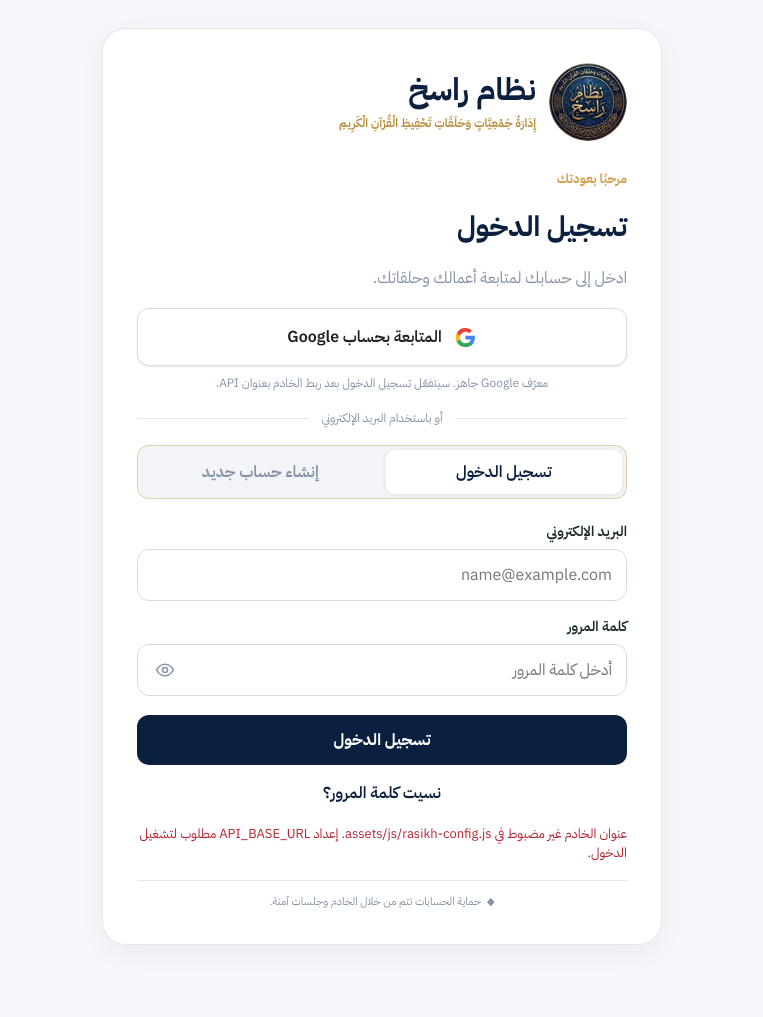
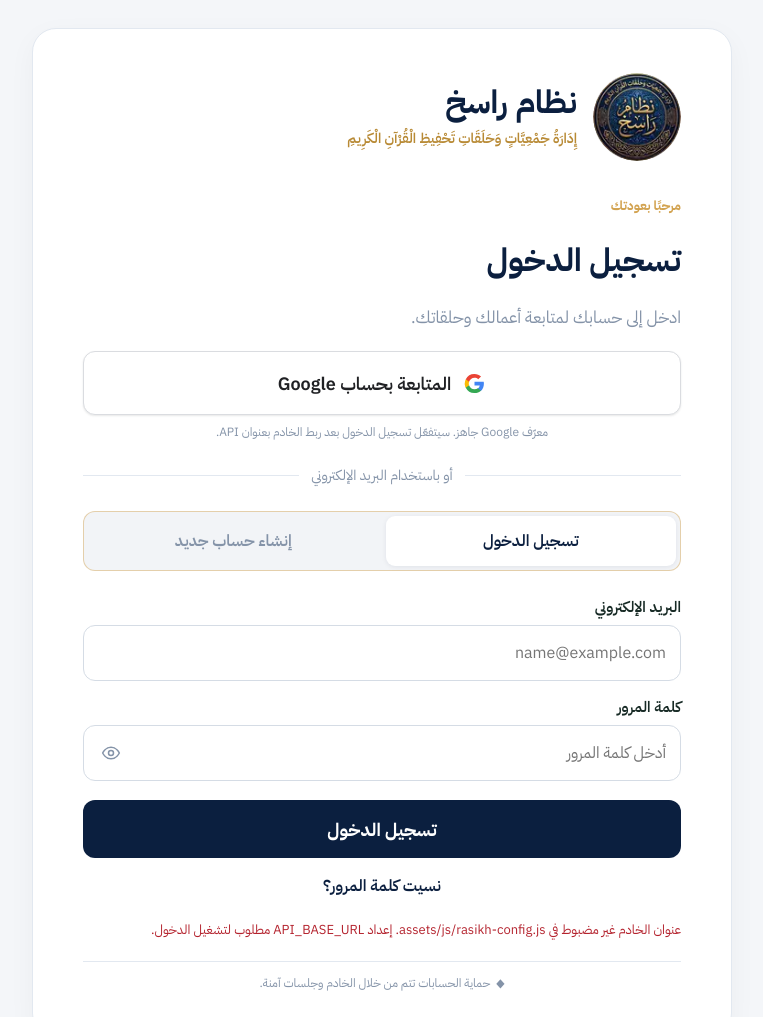
Before and after one commit to Abdulrahman-Mahmoud-Dev/Rasikh-system., a plain HTML site: page index.html in a window 1280 px wide. Shown: the top 1017 px of the page, without its empty margins (258-1021 px from the left). Before the commit the page ends 973 px from the top, so only its background shows below. Drawn offline with Linux system fonts and the light colour scheme.

Commit message:
Improve desktop login card scale while preserving mobile layout

```diff
--- a/assets/css/app.css
+++ b/assets/css/app.css
@@ -102,7 +102,7 @@
 .auth-brand{display:flex;align-items:center;gap:13px;margin-bottom:8px;min-width:0}
 .auth-brand-emblem{display:block;width:78px;height:78px;flex:none;object-fit:contain;border-radius:50%}
 .auth-brand-copy{min-width:0}
-.auth-brand h2{margin:0;color:var(--r-navy);font-family:"Aref Ruqaa","IBM Plex Sans Arabic",serif;font-size:31px;font-weight:700;line-height:1.35;white-space:nowrap}
+.auth-brand h2{margin:0;color:var(--r-navy);font-family:inherit;font-size:29px;font-weight:700;line-height:1.35;white-space:nowrap}
 .auth-brand p{margin:2px 0 0;color:#B88A35;font-size:12px;font-weight:600;line-height:1.8}
 .brand-square,.workspace-icon{width:54px;height:54px;display:grid;place-items:center;flex:none;border:1.6px solid var(--r-navy);border-radius:15px;background:#fff;color:var(--r-navy)}
 .brand-letter{font-size:31px;font-weight:700;color:var(--r-navy)}
@@ -200,3 +200,24 @@
 .auth-card .password-toggle:hover{background:#f3f5f7;color:var(--r-navy)}
 .auth-card .password-toggle:focus-visible{outline:2px solid var(--r-navy);outline-offset:2px}
 .auth-card .password-toggle svg{width:20px;height:20px;fill:none;stroke:currentColor;stroke-width:1.8;stroke-linecap:round;stroke-linejoin:round}
+
+
+/* Desktop login sizing: give the authentication card a comfortable, readable presence. */
+@media(min-width:1001px){
+ .login-view{grid-template-columns:minmax(0,.88fr) minmax(0,1.12fr)}
+ .auth-card{width:min(700px,94%);max-width:700px;padding:44px 50px;gap:13px}
+ .auth-brand{gap:16px;margin-bottom:12px}
+ .auth-brand-emblem{width:88px;height:88px}
+ .auth-brand h2{font-size:32px}
+ .auth-brand p{font-size:14px;line-height:1.9}
+ .auth-card>h2{font-size:32px}
+ .auth-card #authDescription{font-size:17px}
+ .google-preview-button{min-height:64px;font-size:18px}
+ .auth-divider{font-size:14px;margin:8px 0}
+ .auth-tabs button{padding:13px;font-size:16px}
+ .auth-form label{font-size:15px}
+ .auth-form input{min-height:56px;font-size:16px}
+ .auth-form .btn.full{min-height:58px;font-size:18px}
+ .text-link{font-size:16px}
+ .secure-note{font-size:12px}
+}
```
